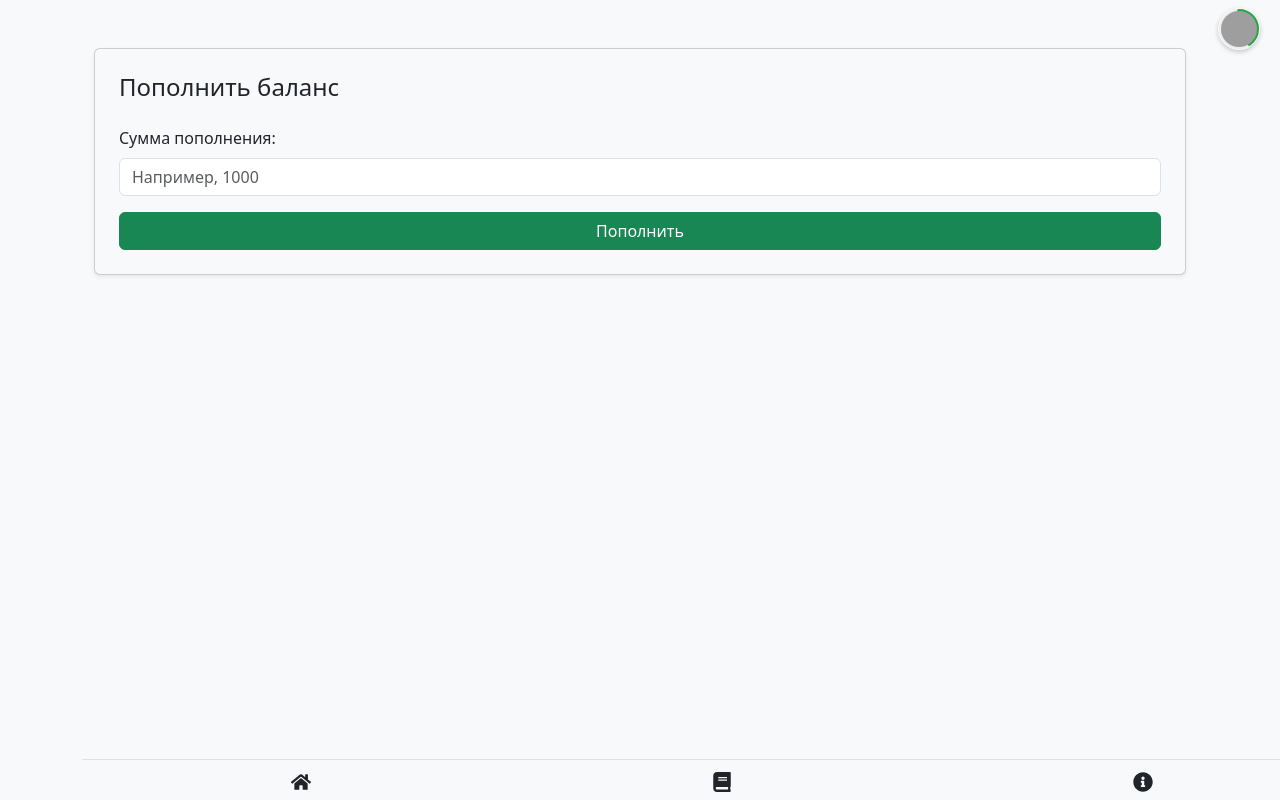
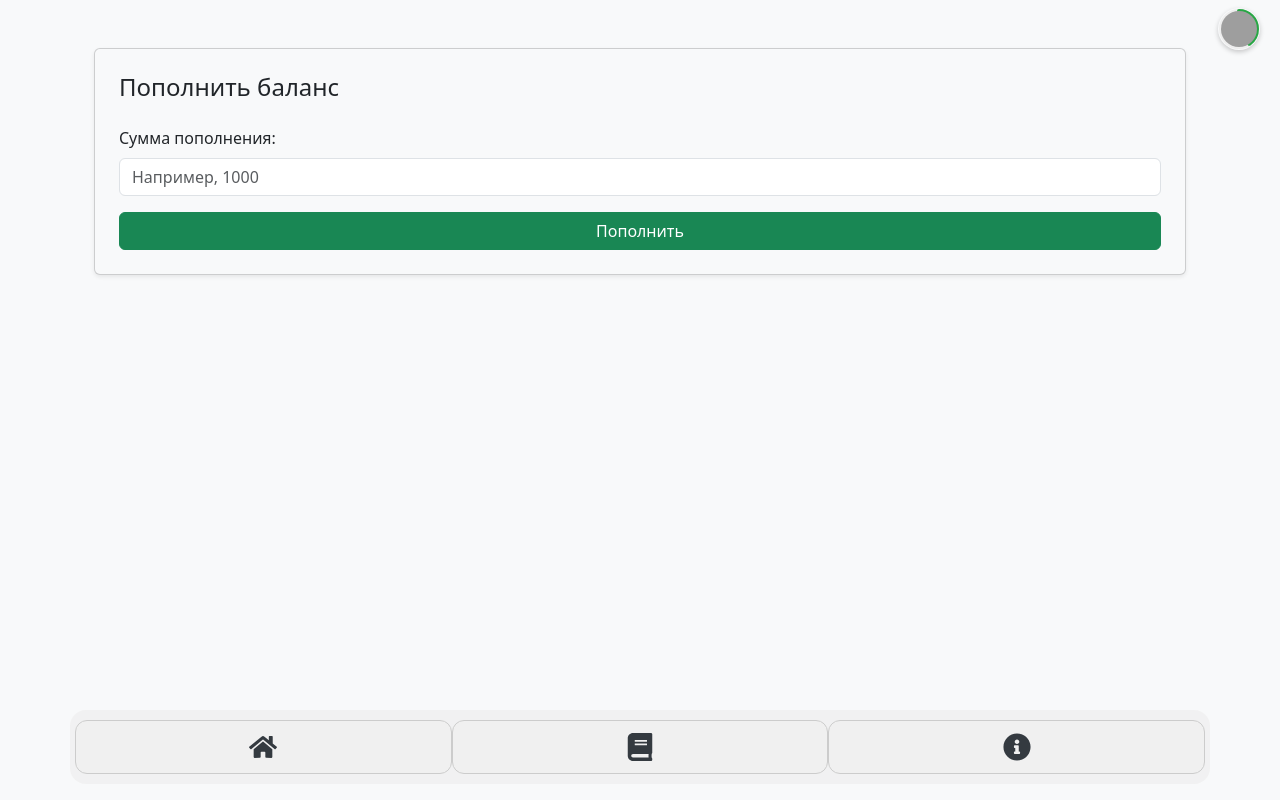
Before and after one commit to USamirjon/miniapp, a React (Create React App) app: page /purchase-wallet in a window 1280 px wide. Built offline with nearby package versions, Linux system fonts and the light colour scheme; grey boxes are pictures that could not be loaded.

Commit message:
changefooter

```diff
--- a/src/components/Footer.jsx
+++ b/src/components/Footer.jsx
@@ -1,24 +1,68 @@
-import React from 'react';
+import React, { useState } from 'react';
 import { useNavigate } from 'react-router-dom';
 import { FaBook, FaHome, FaInfoCircle } from 'react-icons/fa';
+import 'bootstrap/dist/css/bootstrap.min.css';
 
 const Footer = ({ theme }) => {
     const navigate = useNavigate();
     const isDark = theme === 'dark';
 
-    const navClass = `d-flex justify-content-around p-2 ${isDark ? 'bg-dark text-light' : 'bg-light text-dark'} border-top`;
+    // Track hover state for each button
+    const [hoveredIndex, setHoveredIndex] = useState(null);
+
+    const getButtonStyle = (isHovered) => ({
+        transition: 'all 0.2s ease-in-out',
+        padding: '12px 20px',
+        borderRadius: '12px',
+        width: '100%',
+        backgroundColor: isDark ? (isHovered ? '#495057' : '#343a40') : (isHovered ? '#e2e6ea' : '#f0f0f0'),
+        color: isDark ? '#f8f9fa' : '#343a40',
+        border: `1px solid ${isDark ? '#555' : '#ccc'}`,
+        transform: isHovered ? 'scale(1.05)' : 'scale(1)',
+        cursor: isHovered ? 'pointer' : 'default',
+    });
+
+    const buttons = [
+        {
+            icon: <FaHome size={28} />,
+            onClick: () => navigate('/')
+        },
+        {
+            icon: <FaBook size={28} />,
+            onClick: () => navigate('/courses')
+        },
+        {
+            icon: <FaInfoCircle size={28} />,
+            onClick: () => window.open('https://bars.group', '_blank')
+        }
+    ];
 
     return (
-        <footer className={navClass} style={{ position: 'fixed', bottom: 0, width: '100%' }}>
-            <span style={{ cursor: 'pointer' }} onClick={() => navigate('/')}>
-                <FaHome size={20} />
-            </span>
-            <span style={{ cursor: 'pointer' }} onClick={() => navigate('/courses')}>
-                <FaBook size={20} />
-            </span>
-            <span style={{ cursor: 'pointer' }} onClick={() => window.open('https://bars.group', '_blank')}>
-                <FaInfoCircle size={20} />
-            </span>
+        <footer
+            className="fixed-bottom py-3"
+            style={{ backgroundColor: 'transparent', borderTop: 'none' }}
+        >
+            <div className="container">
+                <div className="row justify-content-center"
+                     style={{
+                         backgroundColor: isDark ? 'rgba(33, 37, 41, 0.85)' : 'rgba(240, 240, 240, 0.85)',
+                         borderRadius: '16px',
+                         padding: '10px 5px',
+                     }}>
+                    {buttons.map((btn, idx) => (
+                        <div className="col-4 d-flex justify-content-center px-0" key={idx}>
+                            <div
+                                style={getButtonStyle(hoveredIndex === idx)}
+                                onClick={btn.onClick}
+                                onMouseEnter={() => setHoveredIndex(idx)}
+                                onMouseLeave={() => setHoveredIndex(null)}
+                            >
+                                <div className="text-center">{btn.icon}</div>
+                            </div>
+                        </div>
+                    ))}
+                </div>
+            </div>
         </footer>
     );
 };
```
